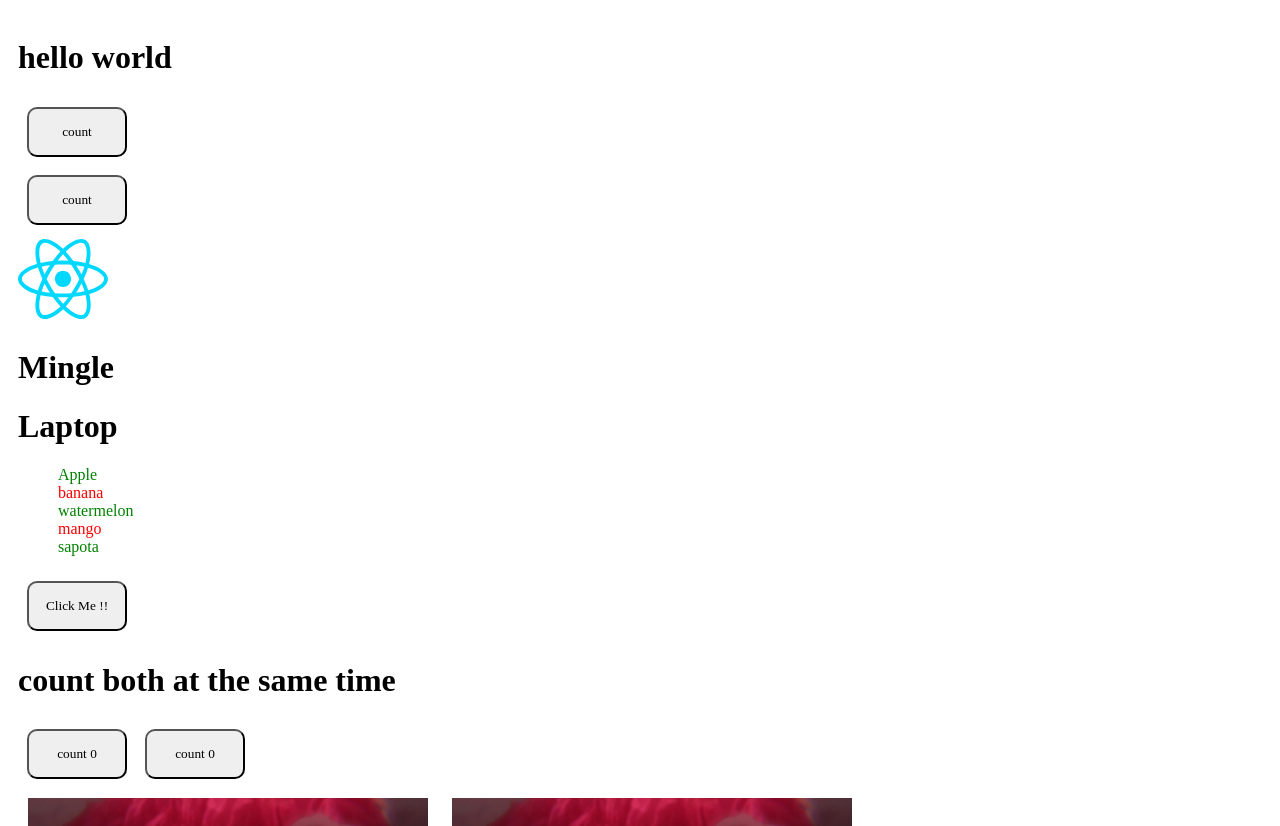
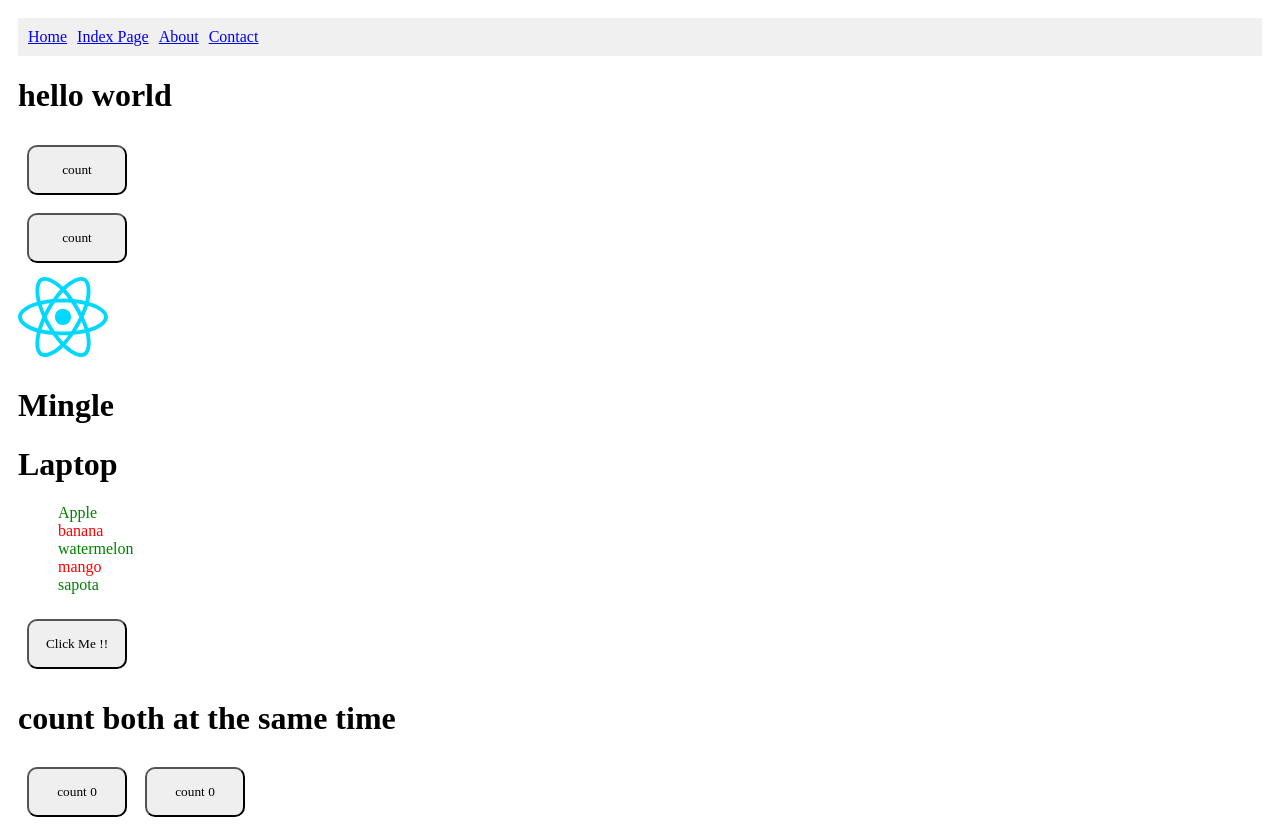
Before and after one commit to lakshmanbhukya/learn-react, a React (Vite) app: page / in a window 1280 px wide. Shown: the top 826 px of the page. Built offline with nearby package versions, Linux system fonts and the light colour scheme.

Commit message:
started learning React-router-dom commit

```diff
--- a/src/App.jsx
+++ b/src/App.jsx
@@ -1,29 +1,30 @@
-import React from "react";
-import { useState } from "react";
+import React, { useState } from "react";
 import "./App.css";
 import luffyimg from "./assets/luffyy.jpg";
+import reactLogo from "./assets/react.svg";
+import IndexApp from "./components/index.jsx"; // Fixed import name to match component
+import { BrowserRouter as Router, Routes, Route, Link } from "react-router-dom";
 
-function MyButton() {
-  return <button>Button</button>;
-}
 const person = {
   name: "lakshman",
   age: 19,
   gender: "male",
-  imageurl: "./src/assets/react.svg",
+  imageurl: reactLogo,
   imagessize: 90,
   ismarried: false,
   hasLaptop: true,
 };
+
 let status = person.ismarried;
 let checkmarried = {
   content: status ? "single" : "Mingle",
 };
+
 let laptop = person.hasLaptop;
 let laptopcontent = {
   contentlist: laptop ? "Laptop" : "Buy Laptop",
 };
-// Rendering lists
+
 const products = [
   { id: 1, name: "Apple", weight: 100, isavailable: true },
   { id: 2, name: "banana", weight: 100, isavailable: false },
@@ -31,16 +32,18 @@ const products = [
   { id: 4, name: "mango", weight: 100, isavailable: false },
   { id: 5, name: "sapota", weight: 100, isavailable: true },
 ];
-const porductitems = products.map((product) => (
+
+const productItems = products.map((product) => (
   <li key={product.id} style={{ color: product.isavailable ? "green" : "red" }}>
     {product.name}
   </li>
 ));
-//Responding to events
+
 function clicked() {
   alert("Button handled here");
 }
-function PlaceImge() {
+
+function PlaceImage() {
   return (
     <img
       src={luffyimg}
@@ -49,43 +52,80 @@ function PlaceImge() {
     />
   );
 }
+
+function MyButton({ count, onClick }) {
+  return <button onClick={onClick}> count {count}</button>;
+}
+
 export default function App() {
-  const [count, setcount] = useState(0);
-  function countclick() {
-    setcount(count + 1);
+  const [count, setCount] = useState(0);
+
+  function countClick() {
+    setCount(count + 1);
   }
+
   return (
+    <Router>
+      <div>
+        <nav
+          style={{
+            padding: "10px",
+            background: "#f0f0f0",
+            marginBottom: "20px",
+          }}
+        >
+          <Link to="/" style={{ marginRight: "10px" }}>
+            Home
+          </Link>
+          <Link to="/indexpage" style={{ marginRight: "10px" }}>
+            Index Page
+          </Link>
+          <Link to="/about" style={{ marginRight: "10px" }}>
+            About
+          </Link>
+          <Link to="/contact">Contact</Link>
+        </nav>
+
+        <Routes>
+          <Route
+            path="/"
+            element={
               <div>
                 <h1>hello world</h1>
-      <MyButton />
+                <MyButton onClick={clicked} />
                 <br />
-      <MyButton />
+                <MyButton onClick={clicked} />
                 <br />
                 <img
                   src={person.imageurl}
                   alt={"loading.."}
-        style={{ width: person.imagessize, height: person.imagessize }}
+                  style={{
+                    width: person.imagessize,
+                    height: person.imagessize,
+                  }}
                 />
                 <h1>{checkmarried.content}</h1>
                 <h1>{laptopcontent.contentlist}</h1>
-      <ul type="none">{porductitems}</ul>
-      {/* //React will call your component function again. This time, count will be 1. Then it will be 2. And so on.
-
-If you render the same component multiple times, each will get its own state. Click each button separately */}
+                <ul type="none">{productItems}</ul>
                 <button onClick={clicked}>Click Me !!</button>
-      {/* <button onClick={countclick}>button click : {count}</button> */}
                 <h1> count both at the same time</h1>
-      <MyButton count={count} onClick={countclick} />
-      <MyButton count={count} onClick={countclick} />
+                <MyButton count={count} onClick={countClick} />
+                <MyButton count={count} onClick={countClick} />
                 <div>
                   <div className="gallery">
-          {PlaceImge()} {PlaceImge()}
-          {PlaceImge()}
+                    <PlaceImage />
+                    <PlaceImage />
+                    <PlaceImage />
                   </div>
                 </div>
               </div>
+            }
+          />
+          <Route path="/indexpage" element={<IndexApp />} />
+          <Route path="/about" element={<div>About</div>} />
+          <Route path="/contact" element={<div>Contact</div>} />
+        </Routes>
+      </div>
+    </Router>
   );
-  function MyButton({ count, onClick }) {
-    return <button onClick={onClick}> count {count}</button>;
 }
-}
```
Lines whose indentation alone changed are shown as unchanged.
